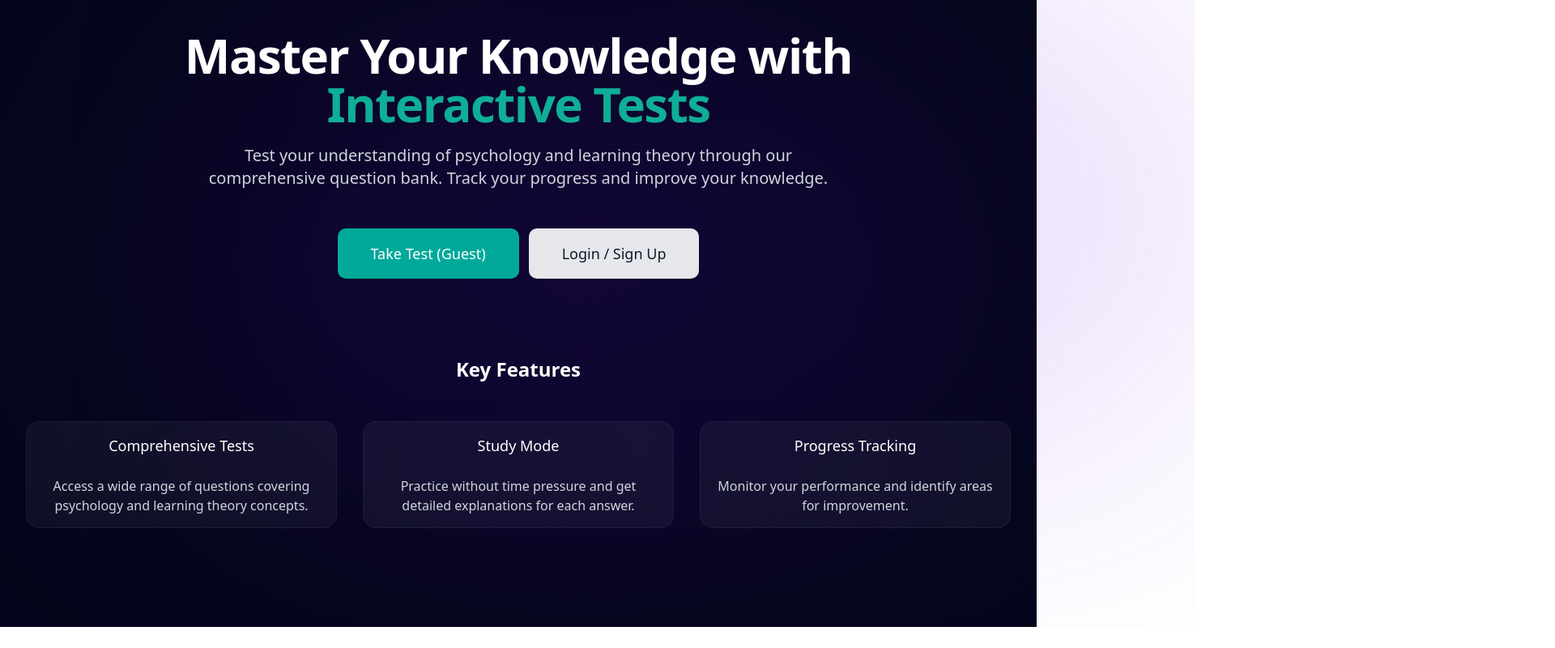
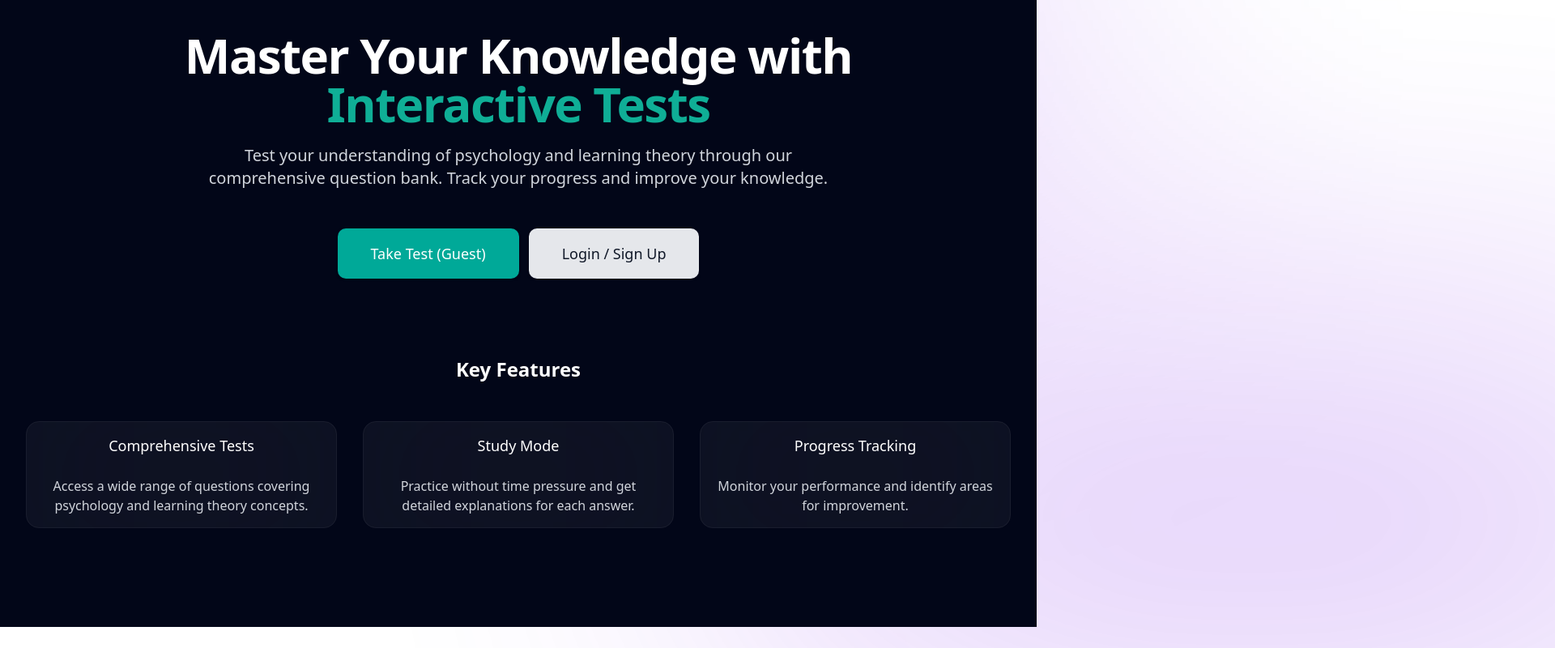
Before and after one commit to ms0031/mooc-test, a Next.js app: page / in a window 1280 px wide. Shown: the part 90-890 px from the top of the page at 81% size, 1920 px wide, since content can reach past the window. Before the commit the page ends 864 px from the top, so only its background shows below. Built offline with nearby package versions, Linux system fonts and the light colour scheme; no server answers; the database is empty.

Commit message:
Enhance UI for TestSettingsPage, HomeContent, and Navbar with improved layout and styling; update background and positioning for better user experience.

```diff
--- a/src/app/test/settings/page.tsx
+++ b/src/app/test/settings/page.tsx
@@ -84,8 +84,8 @@ export default function TestSettingsPage() {
   };
 
   return (
-    <div className=" bg-slate-950 flex items-center justify-center">
-      <div className="mt-6 mb-16 max-w-md mx-auto bg-white/1 rounded-3xl outline-2 outline-offset-[-1px] outline-white/5 backdrop-blur-[100px] overflow-hidden">
+    <div className=" bg-slate-950 h-screen flex items-center justify-center">
+      <div className="mt-6 mb-16 max-w-md mx-5 bg-white/1 rounded-3xl outline-2 outline-offset-[-1px] outline-white/5 backdrop-blur-[100px] overflow-hidden">
         <div className="bg-white/5 px-6 py-4">
           <h1 className="text-2xl font-bold text-gray-200">Test Settings</h1>
         </div>
--- a/src/components/HomeContent.tsx
+++ b/src/components/HomeContent.tsx
@@ -8,13 +8,7 @@ interface HomeContentProps {
 
 export default function HomeContent({ session }: HomeContentProps) {
   return (
-    <div className="w-full relative bg-slate-950 overflow-hidden">
-<div className="w-[1440px] h-[900px] left-0 top-0 absolute opacity-25 pointer-events-none">
-<div className="w-[675px] h-80 left-[202px] top-[190px] absolute bg-violet-700 rounded-full blur-[200px]"></div>
-<div className="w-[675px] h-80 left-[577px] top-[190px] absolute bg-violet-700 rounded-full blur-[200px]"></div>
-</div>
-
-      <main className="relative min-h-screen">
+      <main className="relative bg-slate-950 min-h-screen">
         <div className="max-w-7xl mx-auto px-4 sm:px-6 lg:px-8 py-16">
           <div className="text-center">
             <h1 className="text-4xl font-bold font-raleway tracking-tight text-white sm:text-5xl md:text-6xl">
@@ -90,6 +84,5 @@ export default function HomeContent({ session }: HomeContentProps) {
           </div>
         </div>
       </main>
-    </div>
   );
 }
--- a/src/components/ui/Navbar.tsx
+++ b/src/components/ui/Navbar.tsx
@@ -10,10 +10,14 @@ export default function Navbar() {
   const router = useRouter();
 
   return (
-    <nav className=" bg-slate-950 ">
-    <div className="w-[1440px] left-0 top-0 absolute opacity-30 pointer-events-none">
-    <div className="w-[675px] h-80 left-[202px] top-[190px] absolute bg-violet-700 rounded-full blur-[200px]"></div>
-    <div className="w-[675px] h-80 left-[800px] top-[190px] absolute bg-violet-700  rounded-full blur-[200px]"></div>
+    <nav className="bg-slate-950 ">
+    <div className="w-screen left-0 top-0 absolute opacity-30 pointer-events-none">
+    <div className="w-screen h-80 sm:left-[50px] sm:top-[100px]
+              md:left-[202px] md:top-[190px]
+              lg:left-[300px] lg:top-[250px] realtive bg-violet-700 rounded-full blur-[200px]"></div>
+    <div className="w-screen h-80 sm:left-[100px] sm:top-[150px]
+              md:left-[800px] md:top-[190px]
+              lg:left-[900px] lg:top-[250px] relative bg-violet-700  rounded-full blur-[200px]"></div>
     </div>
       <div className="max-w-7xl mx-auto px-4 sm:px-6 lg:px-8">
         <div className="flex justify-between h-16">
```
